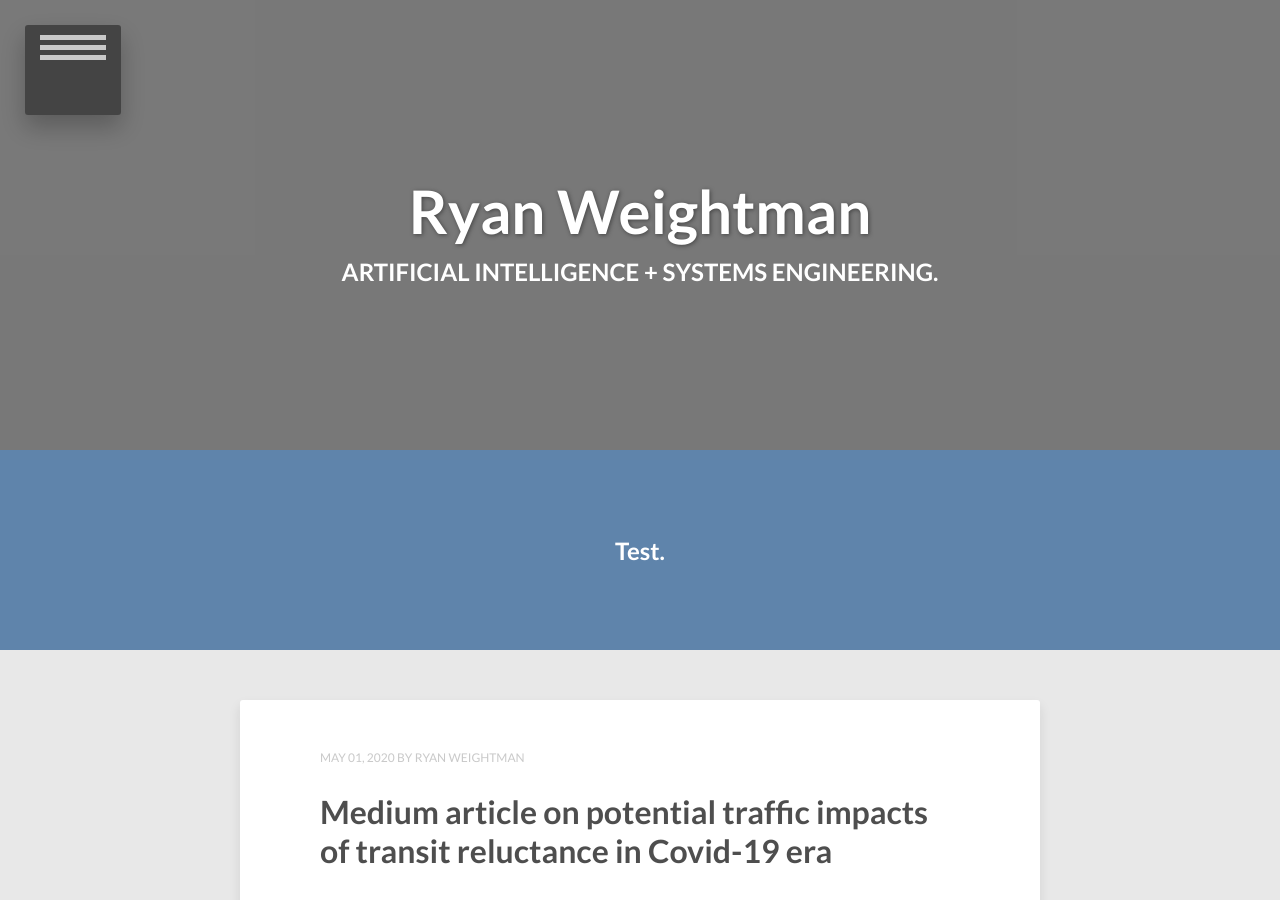
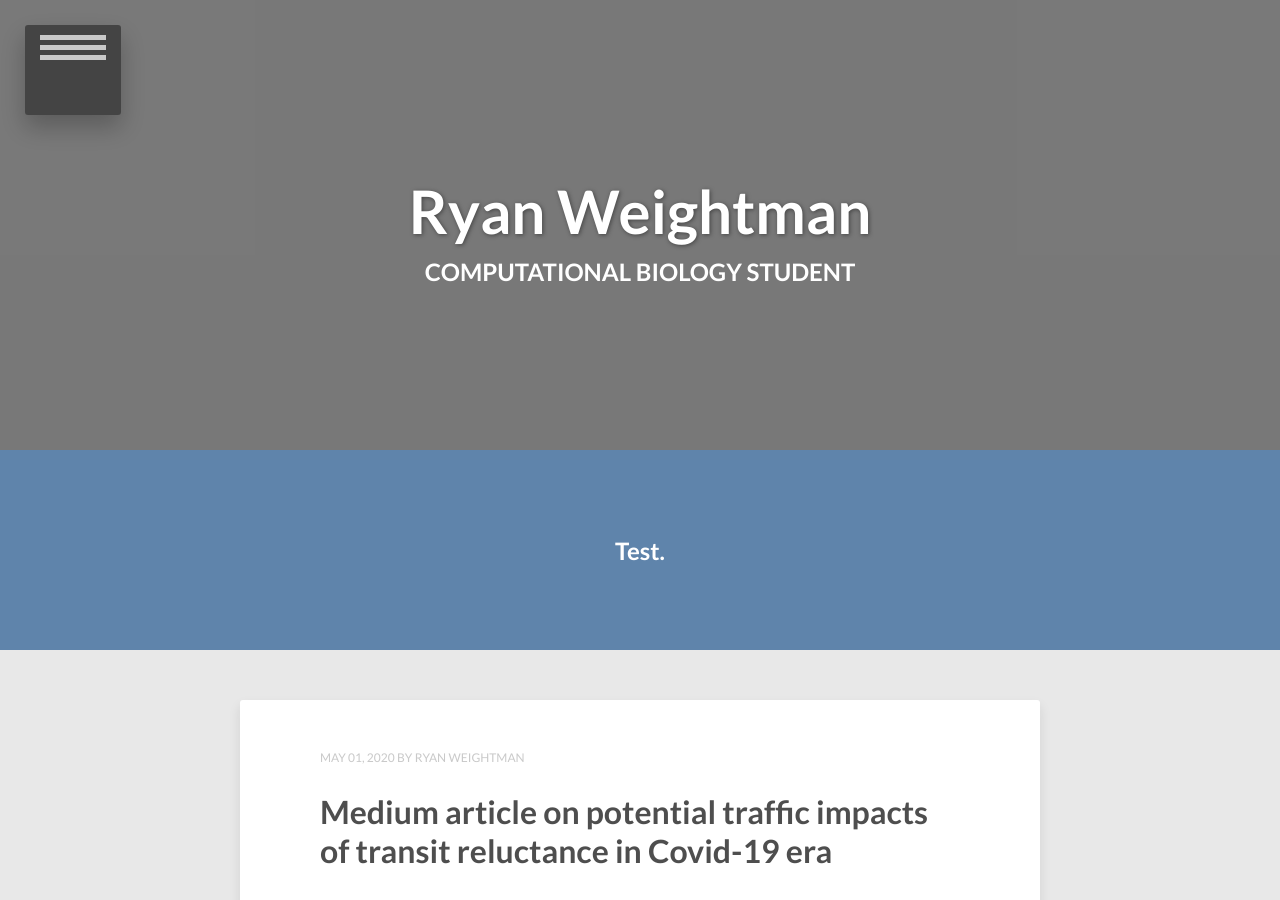
Before and after one commit to RyanJ119/RyanJ119.github.io, a Jekyll site: the page built from index.html, in a window 1280 px wide and 900 px high. Built offline with Jekyll 4.4.1, drawn with Linux system fonts in a browser that asks for light colours; nearby versions of some CDN libraries; the list of posts is cut into pages by our own code.

Commit message:
Update index.html

```diff
--- a/index.html
+++ b/index.html
@@ -1,13 +1,13 @@
 ---
 layout: post-index-home
 title: Ryan
-description: "Artificial intelligence + systems engineering."
+description: "Computational Biology Student"
 sectitle: "Welcome!"
 secdescription: "Test."
 tags: [test1, test2]
 comments: false
 image:
-  feature: yellowstone_lake3.jpg
+  feature: RyanAndWinston.JPG
   secondary: yellowstone-complement-blue.jpg
 ---
 
```
